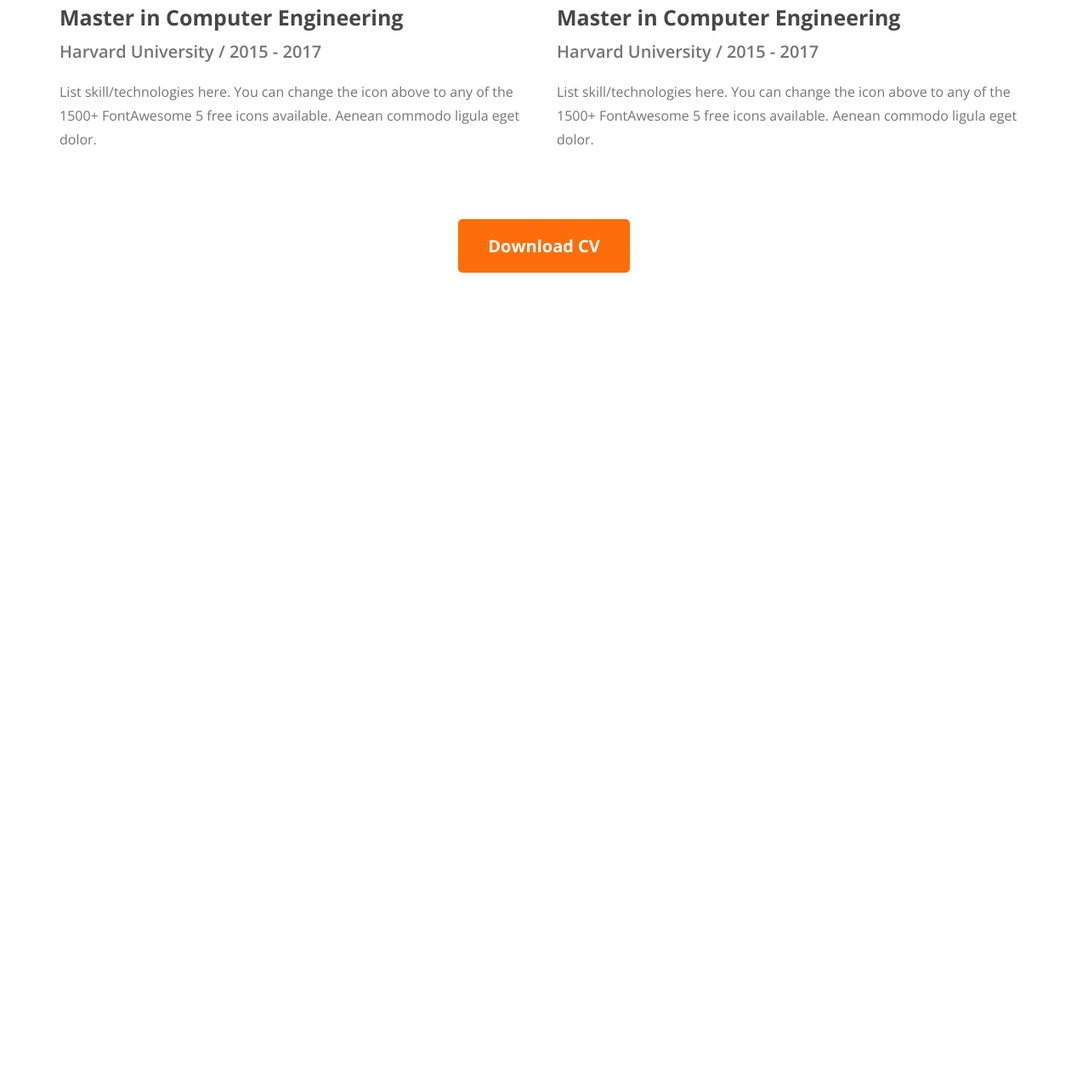
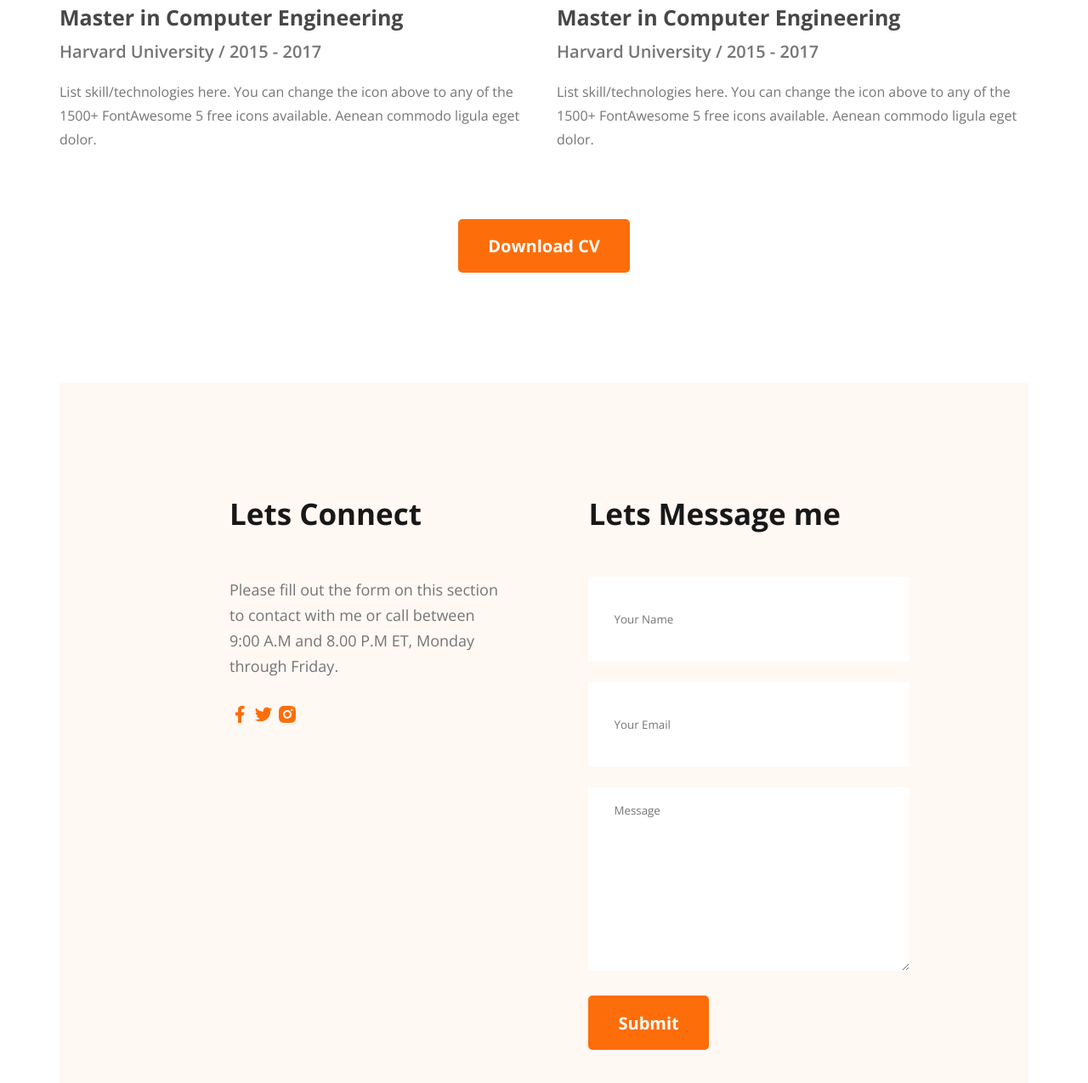
Before and after one commit to Robin2079/Module-5-Portfolio, a plain HTML site: page index.html in a window 1280 px wide. Shown: the part 2931-4206 px from the top of the page at 85% size. Before the commit the page ends 3252 px from the top, so only its background shows below. Drawn offline with nearby package versions, Linux system fonts and the light colour scheme.

Commit message:
Added  Contact Section

```diff
--- a/Styles/portfolio.css
+++ b/Styles/portfolio.css
@@ -210,3 +210,36 @@ section {
     margin-top: 50px;
     text-align: center;
 }
+
+
+/* Contact Section Title */
+.contact {
+    display: flex;
+    gap: 100px;
+    background-color: #FFF8F3;
+    padding: 130px 200px;
+}
+.contact .section-title {
+    text-align: left;
+}
+
+.contact .section-description {
+    text-align: left;
+    margin-top: 20px;
+    margin-bottom: 30px;
+}
+
+.contact input[type="text"], input[type="email"], textarea {
+    margin-bottom: 24px;
+    border: none;
+    width: 100%;
+    padding: 18px 30px;
+}
+
+.contact input {
+    height: 64px;
+}
+
+.contact a {
+    text-decoration: none;
+}
--- a/index.html
+++ b/index.html
@@ -142,6 +142,32 @@
                 <button class="btn-primary">Download CV</button>
             </div>
         </section>
+
+        <!-- Contact Section Start -->
+        <section class="contact">
+            <div>
+                <h3 class="section-title">Lets Connect</h3>
+                <p class="section-description">Please fill out the form on this section to contact with me or call between 9:00 A.M and 8.00 P.M ET, Monday through Friday.</p>
+                <a href="">
+                    <img src="images/icons/facebook.png" alt="">
+                </a>
+                <a href="">
+                    <img src="images/icons/twitter.png" alt="">
+                </a>
+                <a href="">
+                    <img src="images/icons/insta.png" alt="">
+                </a>
+            </div>
+            <div>
+                <h3 class="section-title">Lets Message me</h3>
+                <form action="">
+                    <input type="text" placeholder="Your Name">
+                    <input type="email" placeholder="Your Email">
+                    <textarea name="" id="" cols="40" rows="10" placeholder="Message"></textarea>
+                    <input class="btn-primary" type="submit" value="Submit">
+                </form>
+            </div>
+        </section>
     </main>
     <footer>
 
```
